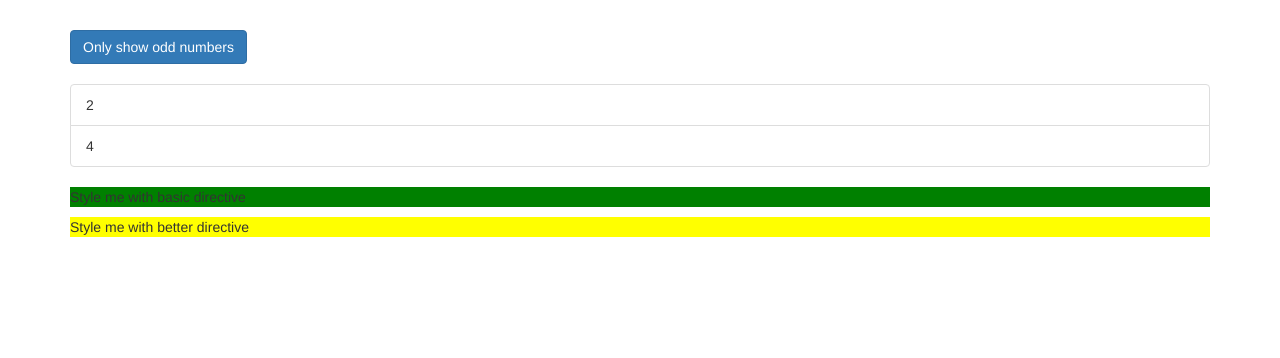
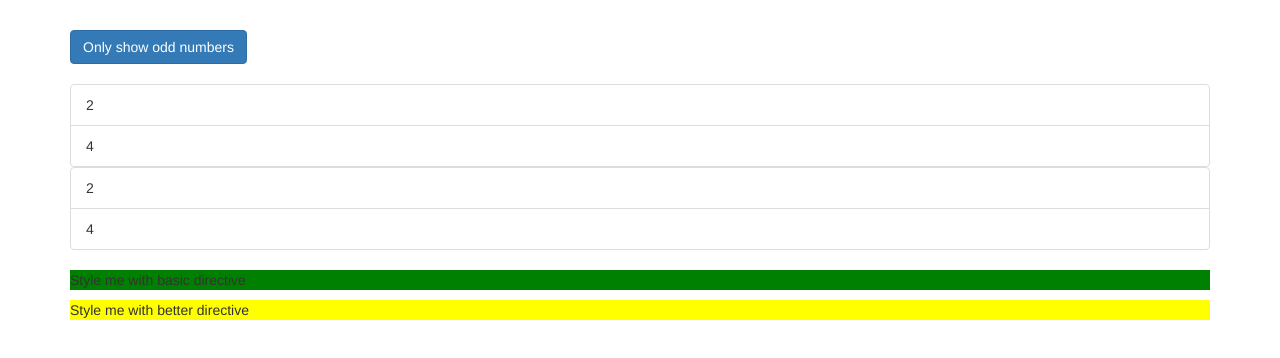
Before and after one commit to gaetanBloch/angular-directives, an Angular app: page / in a window 1280 px wide. Shown: the top 358 px of the page. Built offline with nearby package versions, Linux system fonts and the light colour scheme.

Commit message:
Emulate the behaviour of *ngIf with ng-template and [ngIf]

```diff
--- a/src/app/app.component.html
+++ b/src/app/app.component.html
@@ -7,7 +7,7 @@
       </button>
       <br><br>
       <ul class="list-group">
-        <div *ngIf="onlyOdd; else evenNumbersList">
+        <div *ngIf="onlyOdd">
           <li
             class="list-group-item"
             *ngFor="let number of oddNumbers"
@@ -16,7 +16,7 @@
             {{ number }}
           </li>
         </div>
-        <ng-template #evenNumbersList>
+        <div *ngIf="!onlyOdd">
           <li
             class="list-group-item"
             *ngFor="let number of evenNumbers"
@@ -24,6 +24,17 @@
             [ngStyle]="{backgroundColor: number % 2 !== 0 ? 'yellow' : 'transparent'}">
             {{ number }}
           </li>
+        </div>
+        <ng-template [ngIf]="!onlyOdd">
+          <div>
+            <li
+              class="list-group-item"
+              *ngFor="let number of evenNumbers"
+              [ngClass]="{odd: number % 2 !== 0}"
+              [ngStyle]="{backgroundColor: number % 2 !== 0 ? 'yellow' : 'transparent'}">
+              {{ number }}
+            </li>
+          </div>
         </ng-template>
       </ul>
       <p appBasicHighlight>Style me with basic directive</p>
```
